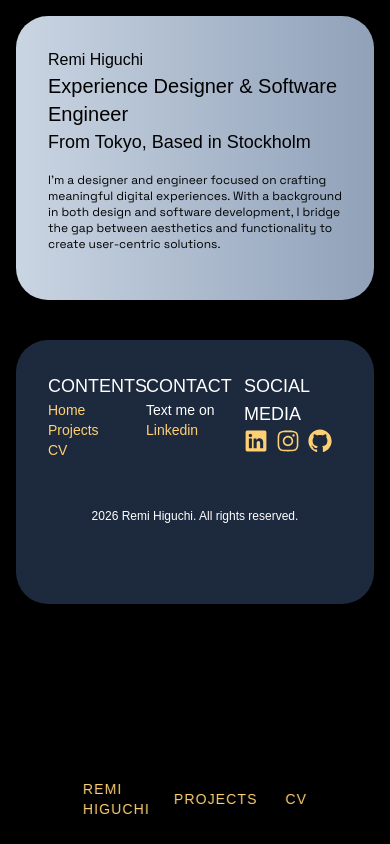
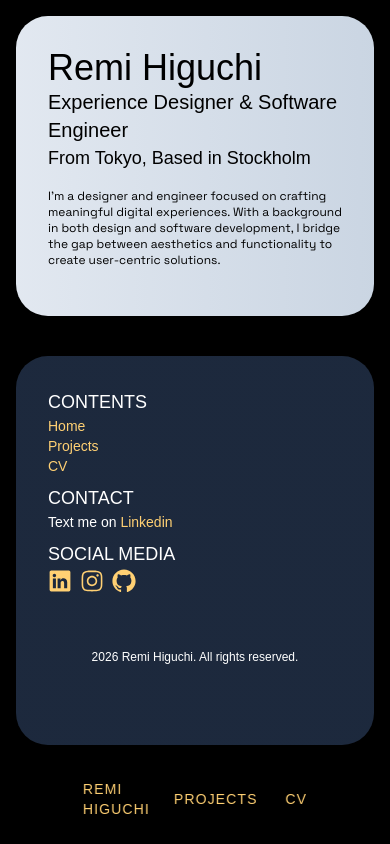
Before and after one commit to remi-h/remi-4, a Next.js app: page / in a window 390 px wide. Built offline with nearby package versions, Linux system fonts and the light colour scheme; a web font is replaced by a local one.

Commit message:
resize text

```diff
--- a/app/page.tsx
+++ b/app/page.tsx
@@ -4,8 +4,8 @@ export default function Home() {
   return (
     <div className="">
       <main className="p-4">
-        <section className="bg-linear-to-r from-slate-300 to-slate-400 rounded-4xl w-full mb-2 text-black p-8">
-          <h1 className="font-bitcount sm:text-4xl md:text-8xl">Remi Higuchi</h1>
+        <section className="bg-linear-to-r from-slate-200 to-slate-300 rounded-4xl w-full mb-2 text-black p-8">
+          <h1 className="font-bitcount text-4xl md:text-6xl">Remi Higuchi</h1>
           <h2 className="text-xl font-bitcount">Experience Designer & Software Engineer</h2>
           <h3 className="text-lg font-bitcount">From Tokyo, Based in Stockholm</h3>
           <p className="my-4 text-xs max-w-2xl">
--- a/components/Footer.tsx
+++ b/components/Footer.tsx
@@ -6,20 +6,20 @@ export const Footer = () => {
         <div className="p-4">
             <footer className="font-bitcount w-full bg-linear-to-r from-slate-800 to-slate-800 p-8 text-white pb-20 rounded-4xl">
                 <div className="max-w-4xl mx-auto">
-                    <div className="grid grid-cols-3">
-                        <div>
+                    <div className="grid sm:grid-cols-3">
+                        <div className="mb-2">
                             <h4 className="uppercase text-lg">Contents</h4>
                             <p className="text-sm"><Link href="/">Home</Link></p>
                             <p className="text-sm"><Link href="/projects">Projects</Link></p>
                             <p className="text-sm"><Link href="/cv">CV</Link></p>
                         </div>
-                        <div>
+                        <div className="mb-2">
                             <h4 className="uppercase text-lg">Contact</h4>
                             <p className="text-sm">
                                 Text me on <Link href="https://linkedin.com/in/hremi" target="_blank">Linkedin</Link>
                             </p>
                         </div>
-                        <div>
+                        <div className="mb-2">
                             <h4 className="uppercase text-lg">Social Media</h4>
                             <Link href="https://linkedin.com/in/hremi" target="_blank" rel="noopener noreferrer"><LinkedInLogoIcon className="w-6 h-6 inline" /></Link>
                             <Link href="https://instagram.com/remihiguchi" target="_blank" rel="noopener noreferrer" className="ml-2"><InstagramLogoIcon className="w-6 h-6 inline" /></Link>
```
